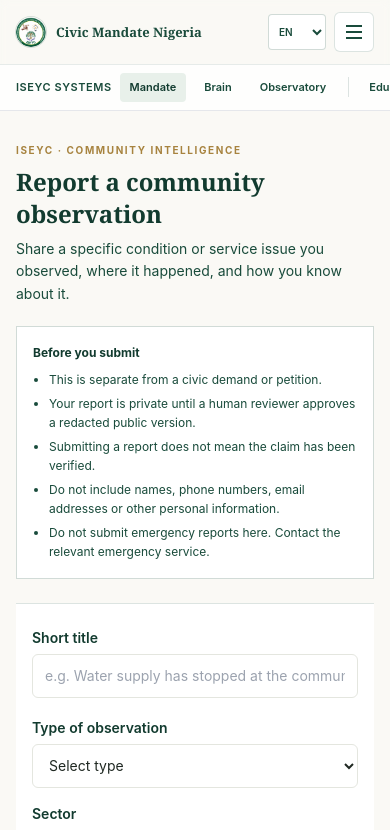
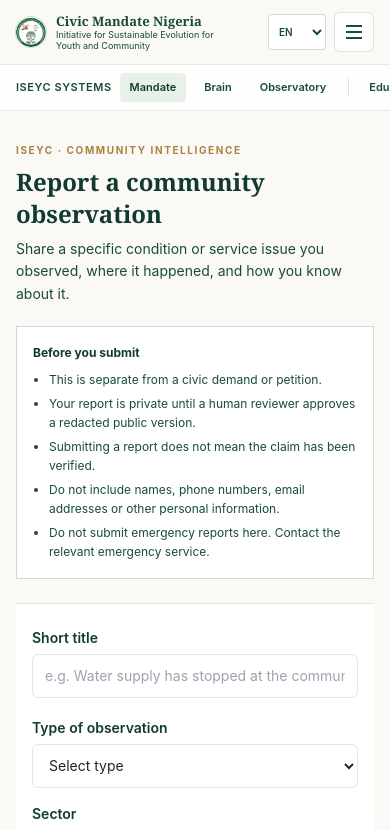
Before and after one commit to mrzulqarnainnadabo/2027-street-mandate, a Next.js app: page /report in a window 390 px wide. Shown: the top 830 px of the page. Built offline with nearby package versions, Linux system fonts and the light colour scheme.

Commit message:
chore(brand): keep full ISEYC name visible on mobile

```diff
--- a/components/Header.tsx
+++ b/components/Header.tsx
@@ -51,7 +51,7 @@ export default function Header() {
             className="h-[30px] w-[30px] shrink-0 rounded-full bg-white object-contain ring-1 ring-forest-500/15" />
           <div className="min-w-0 text-left">
             <div className="truncate font-display text-[13px] font-bold leading-tight text-forest-800 sm:text-sm">{PRODUCT_NAME}</div>
-            <div className="hidden max-w-[250px] text-[9px] leading-tight text-forest-600 sm:block">Initiative for Sustainable Evolution for Youth and Community</div>
+            <div className="max-w-[180px] text-[9px] leading-tight text-forest-600">Initiative for Sustainable Evolution for Youth and Community</div>
           </div>
         </Link>
 
```
